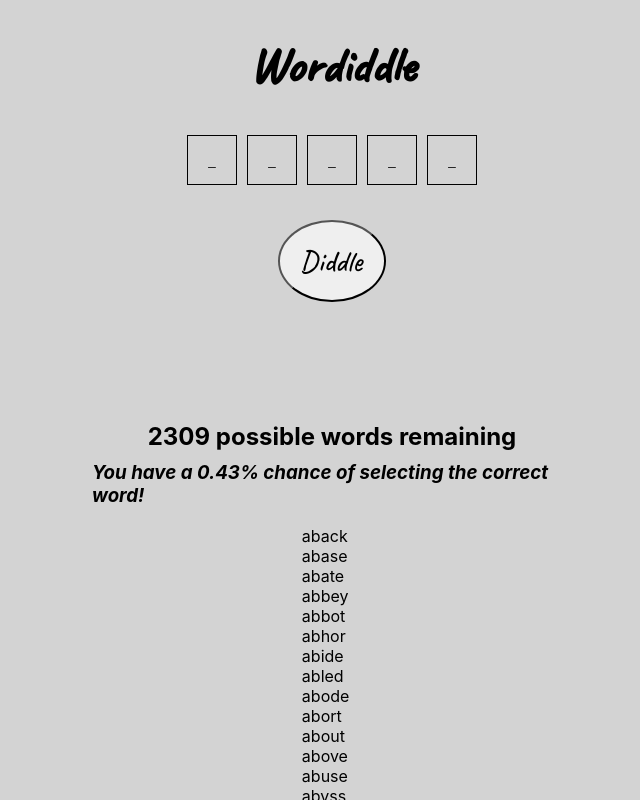
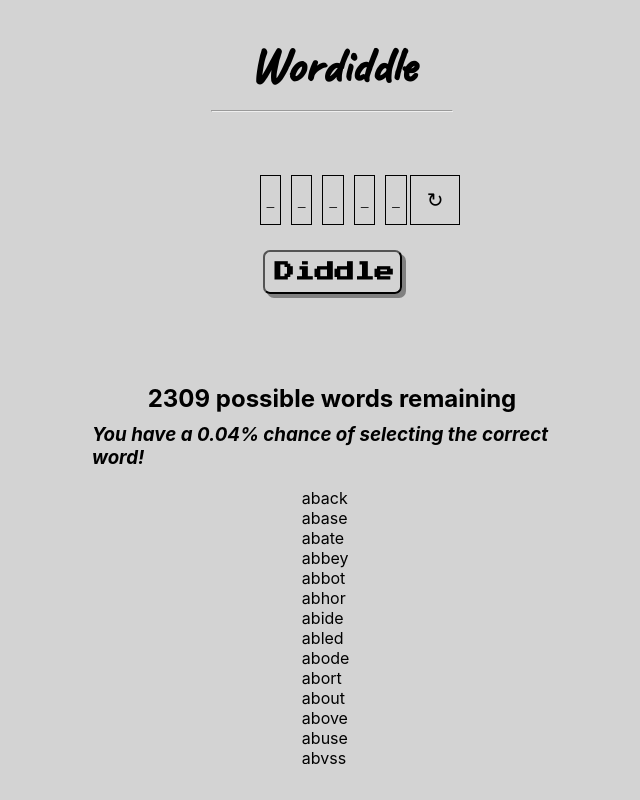
Before and after one commit to Novante/Wordiddle, a React (Create React App) app: page / in a window 1280 px wide. Shown: the whole page, without its empty margins (308-948 px from the left). Built offline with nearby package versions, Linux system fonts and the light colour scheme; the HTML template or start-up script is replaced by a standard one.

Commit message:
Cleaned up package.json Added ResetSquare.js for resetting word array General styling of page

```diff
--- a/src/components/InputLetterGroup.js
+++ b/src/components/InputLetterGroup.js
@@ -1,5 +1,6 @@
 import InputLetterSquare from "./InputLetterSquare";
 import {useEffect, useState} from "react";
+import ResetSquare from "./ResetSquare";
 
 const InputLetterGroup = (props) => {
 
@@ -18,13 +19,16 @@ const InputLetterGroup = (props) => {
 
     return (
         <>
-            <div style={styles.container}>
-                <div>
+            <div style={{display: 'flex', width: '50%'}}>
+                <div style={styles.container}>
                     <InputLetterSquare id="1" letter={boxArr[0]} setLetterState={props.l1}></InputLetterSquare>
                     <InputLetterSquare id="2" letter={boxArr[1]} setLetterState={props.l2}></InputLetterSquare>
                     <InputLetterSquare id="3" letter={boxArr[2]} setLetterState={props.l3}></InputLetterSquare>
                     <InputLetterSquare id="4" letter={boxArr[3]} setLetterState={props.l4}></InputLetterSquare>
                     <InputLetterSquare id="5" letter={boxArr[4]} setLetterState={props.l5}></InputLetterSquare>
+                </div>
+                <div style={{marginTop: 50}}>
+                    <ResetSquare resetWordArr={props.resetWordArr}></ResetSquare>
                 </div>
             </div>
         </>
@@ -36,6 +40,10 @@ const styles = {
         display: 'flex',
         flexDirection: 'row',
         justifyContent: 'center',
+        marginTop: 50,
+        width: '60%',
+        marginLeft: '20.5%',
+        marginRight: 'auto'
     }
 }
 
--- /dev/null
+++ b/src/components/ResetSquare.js
@@ -0,0 +1,22 @@
+const ResetSquare = (props) => {
+
+
+
+    return (<>
+        <button onClick={props.resetWordArr} style={{...styles.container}}>
+            <text style={{fontSize: 20}}>&#8635;</text>
+        </button>
+        </>)
+}
+
+let styles = {
+    container: {
+        border: '1px solid black',
+        width: '50px',
+        height: '50px',
+        textAlign: 'center',
+        margin: '5px',
+        backgroundColor: 'lightgray',
+    }
+}
+export default ResetSquare
--- a/src/styles.css
+++ b/src/styles.css
@@ -1,4 +1,4 @@
-@import url('https://fonts.googleapis.com/css2?family=Caveat:wght@500&family=Exo+2:ital,wght@1,500&display=swap');
+@import url('https://fonts.googleapis.com/css2?family=Caveat:wght@500&family=Exo+2:ital,wght@1,500&family=Press+Start+2P&display=swap');
 
 .title {
     font-family: 'Caveat';
@@ -26,3 +26,27 @@
 .containerWrapper {
     background-color: lightgray;
 }
+
+
+.start-btn{
+    font-family: 'Press Start 2p';
+    text-align: center;
+    display: inline-block;
+    margin:20px;
+    font-weight: bold;
+    padding: 10px 5px 10px 10px ;
+    background-color: rgba(211, 211, 211, 0.7);
+    -webkit-border-radius: 7px;
+    -moz-border-radius: 7px;
+    -o-border-radius: 7px;
+    border-radius: 7px;
+    box-shadow: .2em .2em gray;
+    cursor: pointer;
+    font-size: 20px;
+
+}
+.start-btn:active {
+    box-shadow: none;
+    position: relative;
+    top: .2em;
+}
--- a/src/views/SolveView.js
+++ b/src/views/SolveView.js
@@ -33,6 +33,8 @@ const SolveView = () => {
     const valueArr = []
     let usedCharArr = []
     let greenAndOrangeArr = []
+    let tempArr = arr
+
 
     useEffect(() => {
         window.addEventListener("keydown", handleKeyboardInput, function (value) {
@@ -75,6 +77,10 @@ const SolveView = () => {
         }
 
 
+    }
+
+    const resetWordArray = () => {
+        setArr(wordString.split(','))
     }
 
 
@@ -154,18 +160,9 @@ const SolveView = () => {
                 }
             }
 
-            let tempArr = arr
-
+            tempArr = arr
 
             console.log(valueArr)
-
-            // Let's treat every character from the valueArr separately!
-            // Modify the array after every letter has gone through the "mix" separately.
-
-            let modifiableArr = []
-            let deleteSet = new Set()
-            let testArr = arr
-
 
             for (let i = 0; i < valueArr.length; i++) { // för varje bokstav
                 let inputLetterCount = inputWord.split(valueArr[i].letter).length - 1
@@ -254,47 +251,39 @@ const SolveView = () => {
             setArr(tempArr)
 
 
-            console.log('deleteset', deleteSet)
-
-
-            // let unique = [...new Set(modifiableArr)]
-
-
             console.log(greenCount)
             console.log(valueArr[2])
-
-
-            // console.log(tempArr)
-            // console.log(tempArr2)
         } else {
             alert('You must fill all boxes')
         }
 
     }
 
-
-    const handleChangeInput = event => {
-        setInputWord(event.target.value)
-    }
-
-
     return (
         <div className="containerWrapper">
             <div onScroll={handleScroll} style={styles.container}>
 
                 <h1 className="title">Wordiddle</h1>
-
-                <InputLetterGroup boxArr={boxArr} inputWord={inputWord} l1={setLetter1State} l2={setLetter2State}
-                                  l3={setLetter3State}
-                                  l4={setLetter4State} l5={setLetter5State} setInputWord={setInputWord}>
-                </InputLetterGroup>
-
+                <hr style={{width: '50%', marginTop: -20}}></hr>
+                    <InputLetterGroup resetWordArr={resetWordArray} boxArr={boxArr} inputWord={inputWord} l1={setLetter1State} l2={setLetter2State}
+                                      l3={setLetter3State}
+                                      l4={setLetter4State} l5={setLetter5State} setInputWord={setInputWord}>
+                    </InputLetterGroup>
                 <div style={styles.buttonWrapper}>
-                    <button className="button" onClick={handleClick}>Diddle</button>
+                    <button className="start-btn" onClick={handleClick}>Diddle</button>
                 </div>
                 <div style={styles.wordContainer}>
-                    <h2>{arr.length} possible words remaining</h2>
-                    <h3 style={{fontStyle: 'italic', marginTop: '-10px'}}>You have a {((1/arr.length)*1000).toFixed(2)}% chance of selecting the correct word!</h3>
+                    {
+                        arr.length > 1 &&
+                        <h2>{arr.length} possible words remaining</h2>
+                    }
+                    {
+                        arr.length === 1 &&
+                        <h2>1 possible word remaining</h2>
+
+                    }
+                    <h3 style={{fontStyle: 'italic', marginTop: '-10px'}}>You have
+                        a {((1 / arr.length) * 100).toFixed(2)}% chance of selecting the correct word!</h3>
                     <div ref={wordListScroll} className="wordlist-wrapper">
                         <WordList style={styles.wordList} arr={arr}></WordList>
                     </div>
@@ -315,14 +304,14 @@ const styles = {
         marginRight: '400px',
         alignItems: 'center',
         height: '100vh',
-        overflow: 'hidden'
+        overflow: 'hidden',
 
     },
     wordContainer: {
         display: 'flex',
         alignItems: 'center',
         flexDirection: 'column',
-        paddingTop: '100px',
+        paddingTop: '50px',
         height: '400px'
     },
     remainingText: {
```
Also changed, not shown: package.json (+5 -4 lines).
